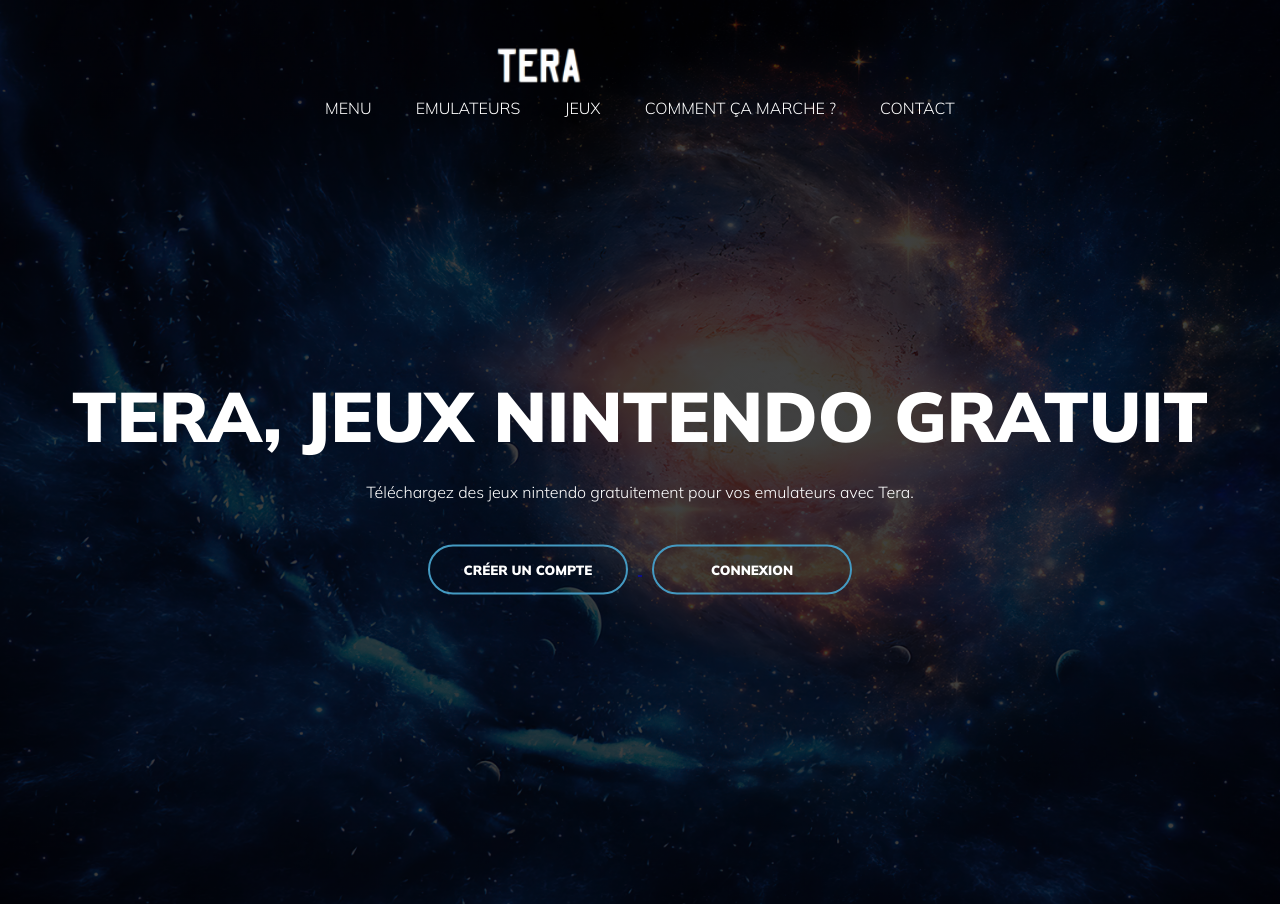
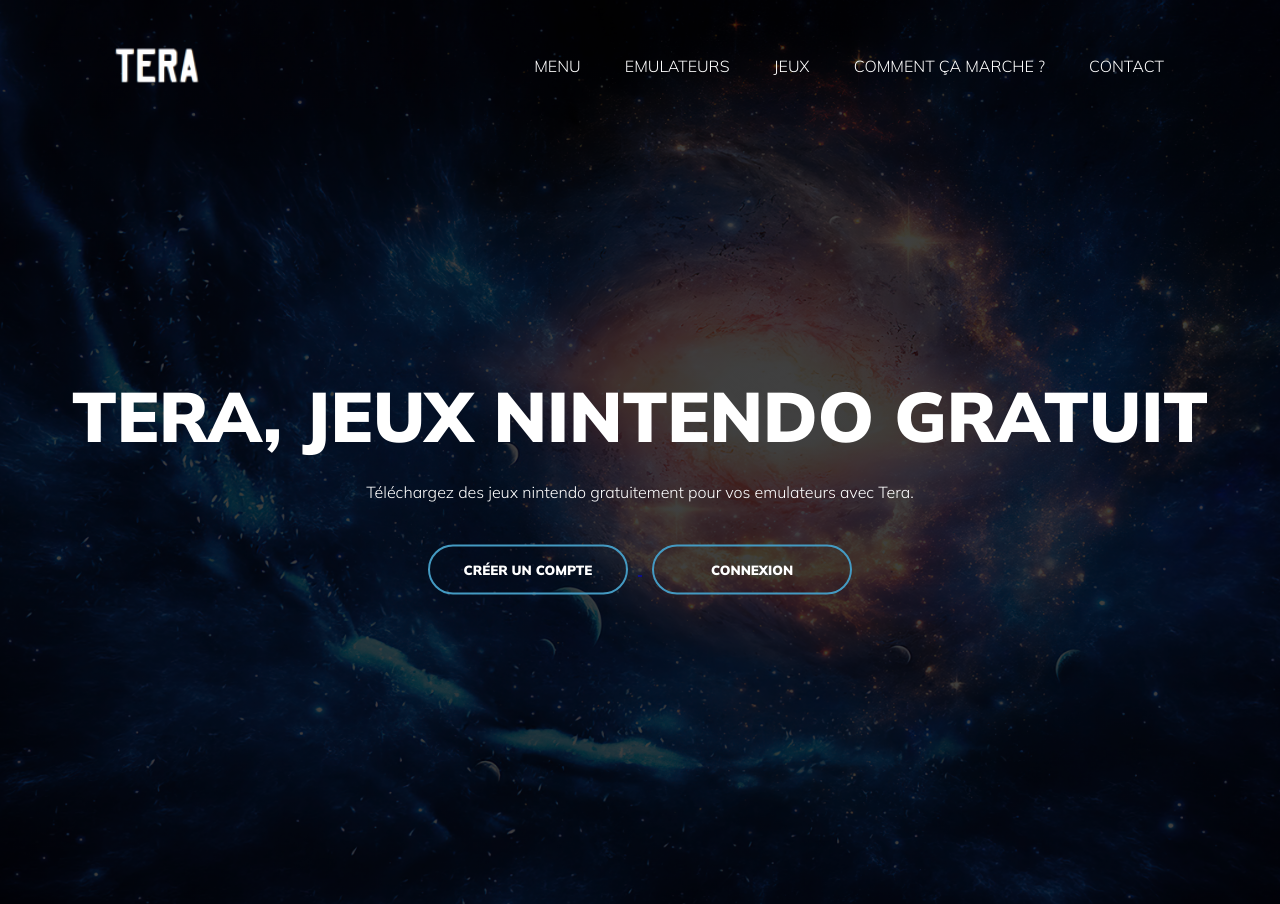
Before and after one commit to Fl0pzer/Tera, a PHP site: page /index.html in a window 1280 px wide. Shown: the top 904 px of the page. Run offline with PHP 8.4, Linux system fonts and the light colour scheme.

Commit message:
Update style.css

```diff
--- a/style.css
+++ b/style.css
@@ -322,17 +322,3 @@ button:hover {
   grid-column: span 2;
   margin-bottom: 10px;
 }
-
-.navbar {
-  flex-direction: column;
-  align-items: center;
-}
-
-.navbar ul {
-  flex-direction: column;
-  align-items: center;
-}
-
-.content {
-  text-align: center;
-}
```
